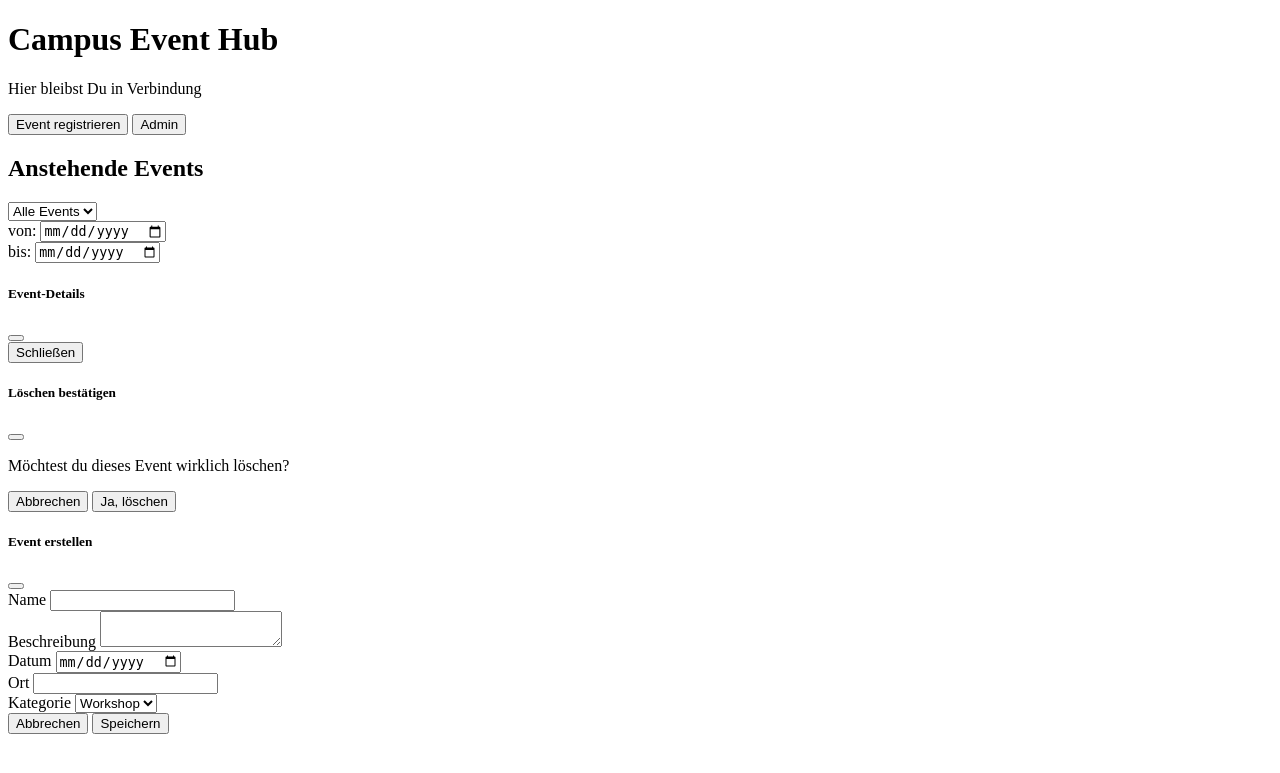
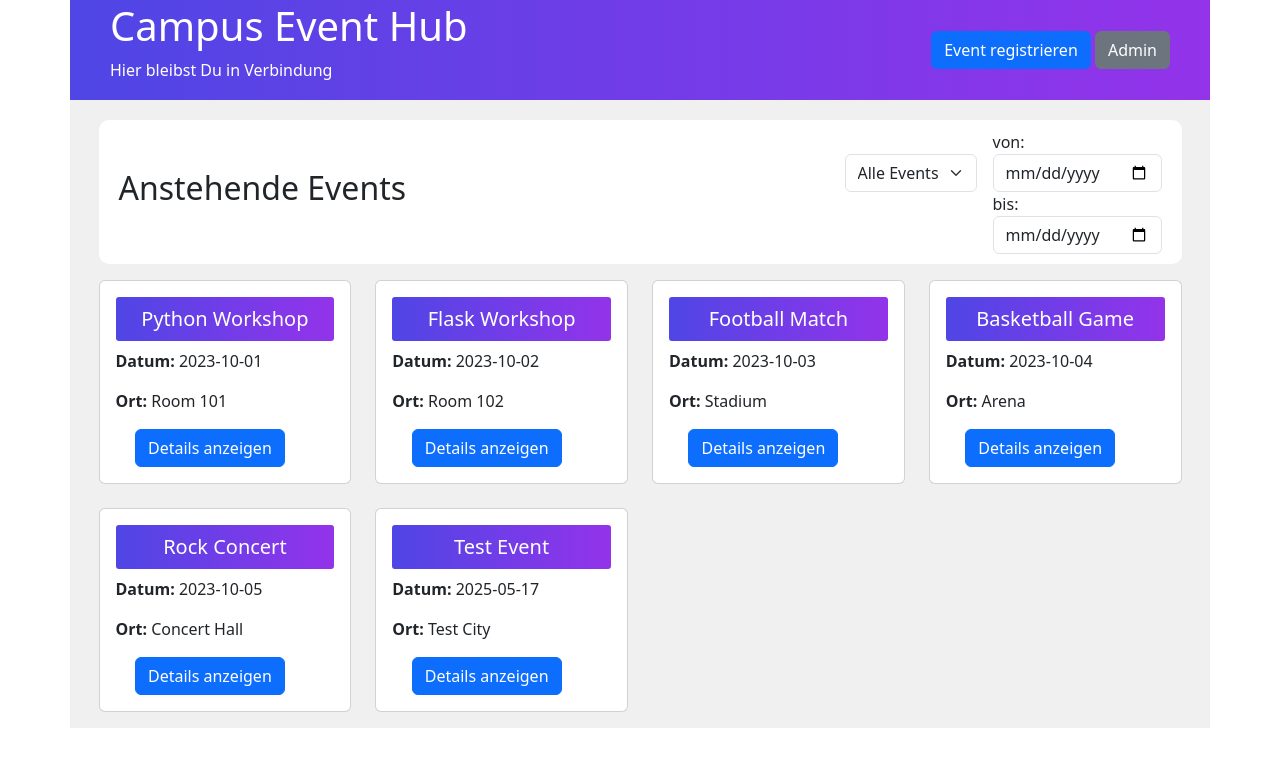
Before and after one commit to Odin2325/TQ6WebsiteTeam2, a Flask app: page / in a window 1280 px wide. Shown: the top 773 px of the page. Run offline with Flask 3, Linux system fonts and the light colour scheme.

Commit message:
Projekt Abgeschlossen
kleine bugs behoben die vom GitHub Upload kahmen😒

Co-Authored-By: mvbel <167022914+mvbel@users.noreply.github.com>

```diff
--- /dev/null
+++ b/static/dashboard/dashboard.css
@@ -0,0 +1,81 @@
+.myheader{
+    height: 100px;
+    background: linear-gradient(to right, #4f46e5, #9333ea);
+    display: flex;
+    flex-direction: row;
+    justify-content: space-between;
+    align-items: center;
+    padding: 20px 40px;
+    color: white;
+    margin:0;
+
+}
+
+.container_lightgray{
+    background-color: rgb(240, 240, 240);
+    padding: 0;
+}
+
+.header_logo{
+    display: flex;
+    flex-direction: column;
+}
+
+.header_admin{
+    display: flex;
+    flex-direction: row;
+    align-items: flex-end;
+}
+
+.content{
+    width: 95%;
+    margin: 20px auto;
+    display: flex;
+    flex-direction: column;
+}
+
+.filter{
+    display: flex;
+    flex-direction: row;
+    align-items: flex-start;
+}
+
+.filter_menu{
+    width: 100%;
+    display: flex;
+    flex-direction: row;
+    justify-content: space-between;
+    align-items: center;
+    min-height: 80px;
+    background-color: white;
+    border-radius: 10px;
+    padding: 10px 20px;
+}
+.filter_all{
+    display: flex;
+    flex-direction: column;
+    align-items: flex-end;
+}
+.filter_row{
+    display: flex;
+    flex-direction: row;
+    align-items: flex-end;
+    justify-content: space-between;
+}
+
+.h2_block{
+    display: block;
+}
+
+.card_centeredContent{
+    display: flex;
+    flex-direction: row;
+    justify-content: center;
+
+}
+
+.card_title_bg{
+    background: linear-gradient(to right, #4f46e5, #9333ea);
+    padding: 10px;
+    border-radius: 3px;
+}
--- a/templates/dashboard.html
+++ b/templates/dashboard.html
@@ -5,6 +5,15 @@
     <meta charset="UTF-8">
     <meta name="viewport" content="width=device-width, initial-scale=1.0">
     <title>Dashboard</title>
+    <link rel="stylesheet" href="{{ url_for('static', filename='dashboard/dashboard.css') }}" type="text/css">
+    <link href="https://cdn.jsdelivr.net/npm/bootstrap@5.3.6/dist/css/bootstrap.min.css" rel="stylesheet"
+        integrity="sha384-4Q6Gf2aSP4eDXB8Miphtr37CMZZQ5oXLH2yaXMJ2w8e2ZtHTl7GptT4jmndRuHDT" crossorigin="anonymous">
+
+    <script>
+        const sessionID = localStorage.getItem('Session ID') || '';
+        const deleteIconURL = "{{ url_for('static', filename='images/mulleimer.png') }}";
+    </script>
+
 </head>
 
 <body>
```
Also changed, not shown: static/adminLogin/login.js (+11 -1 lines), databases/events.db (added), static/images/mulleimer.png (added).
